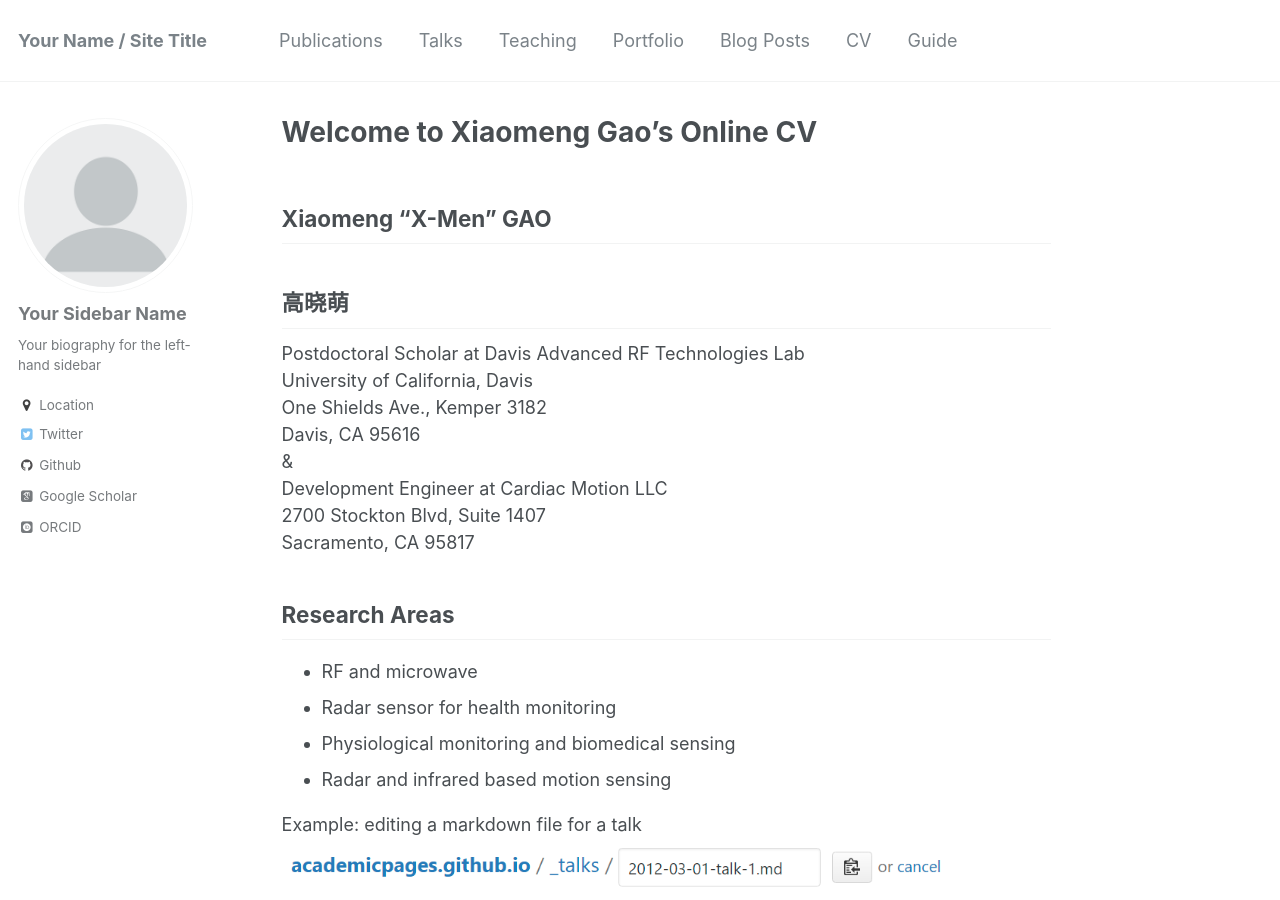
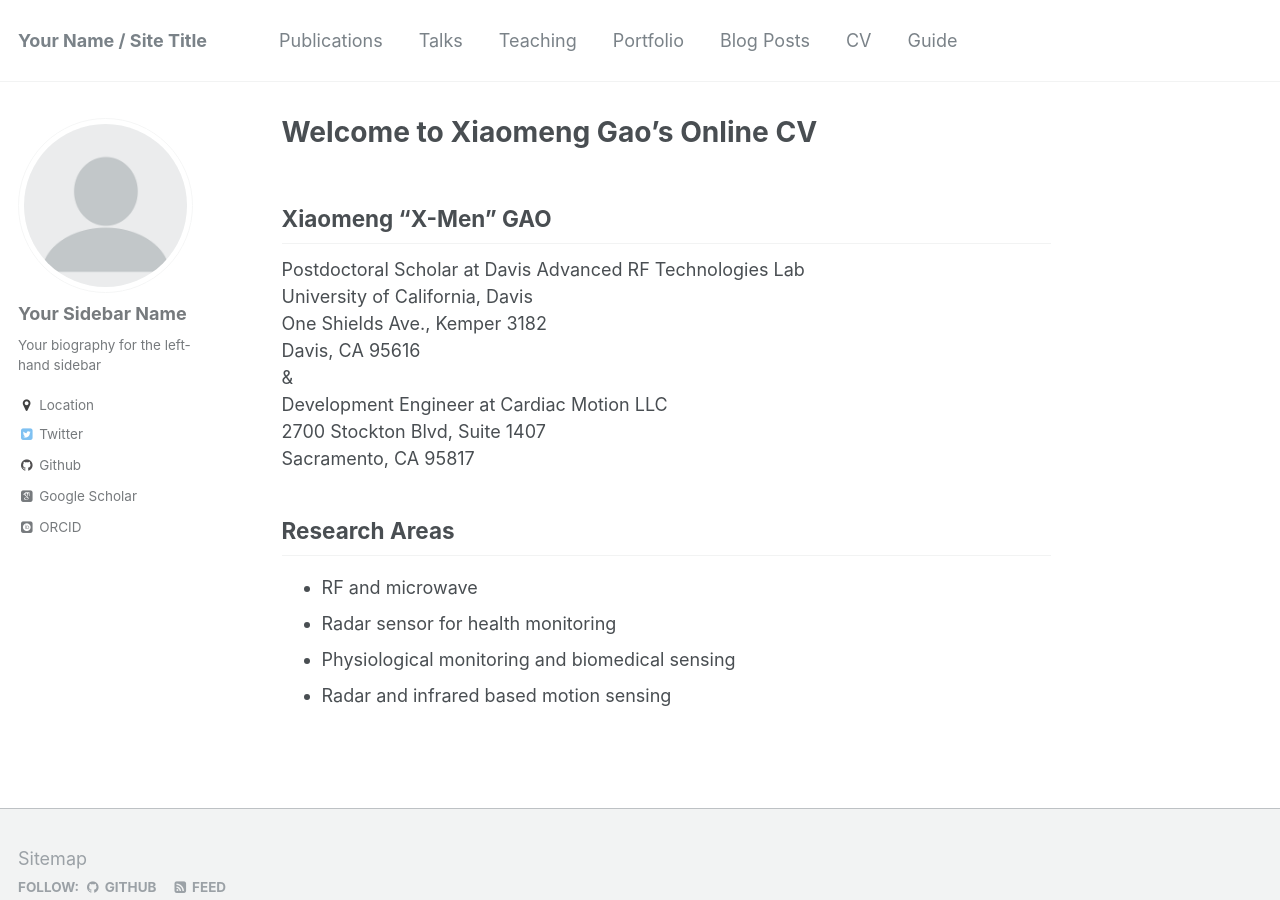
Before and after one commit to x-mengao/x-mengao.github.io, a Jekyll site: the page built from _pages/about.md, in a window 1280 px wide and 900 px high. Built offline with Jekyll 4.4.1, drawn with Linux system fonts in a browser that asks for light colours; some web fonts are replaced.

Commit message:
Update about.md

```diff
--- a/_pages/about.md
+++ b/_pages/about.md
@@ -9,7 +9,6 @@ redirect_from:
 ---
 
 ## **Xiaomeng "X-Men" GAO**<br/>
-## **高晓萌**
 
 Postdoctoral Scholar at Davis Advanced RF Technologies Lab <br/>
 University of California, Davis <br/>
@@ -25,6 +24,3 @@ Sacramento, CA 95817 <br/>
 * Radar sensor for health monitoring
 * Physiological monitoring and biomedical sensing
 * Radar and infrared based motion sensing
-
-Example: editing a markdown file for a talk
-![Editing a markdown file for a talk](/images/editing-talk.png)
```
